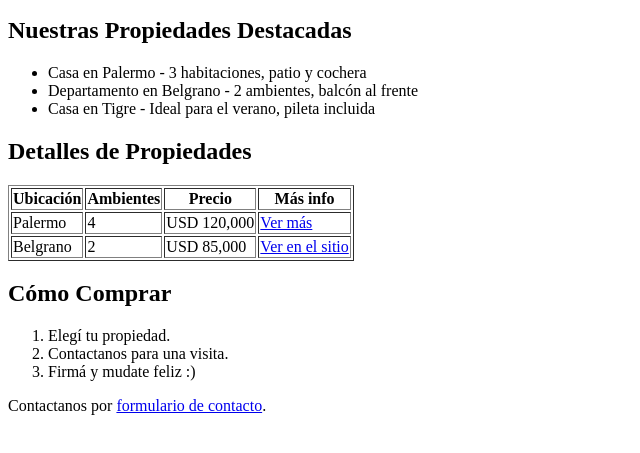
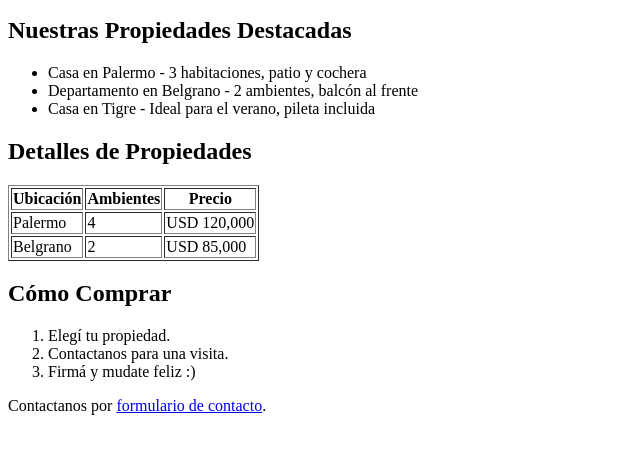
Before and after one commit to mirtasaenz02/TP-Integrador, a plain HTML site: page index.html in a window 1280 px wide. Shown: the part 101-554 px from the top of the page, without its empty margins (0-640 px from the left). Drawn offline with Linux system fonts and the light colour scheme.

Commit message:
Update index.html

```diff
--- a/index.html
+++ b/index.html
@@ -24,19 +24,19 @@
             <th>Ubicación</th>
             <th>Ambientes</th>
             <th>Precio</th>
-            <th>Más info</th>
+
         </tr>
         <tr>
             <td>Palermo</td>
             <td>4</td>
             <td>USD 120,000</td>
-            <td><a href="propiedades/palermo.html">Ver más</a></td> <!-- Enlace relativo -->
+
         </tr>
         <tr>
             <td>Belgrano</td>
             <td>2</td>
             <td>USD 85,000</td>
-            <td><a href="https://www.ejemplo.com/belgrano">Ver en el sitio</a></td> <!-- Enlace absoluto -->
+
         </tr>
     </table>
 
```
